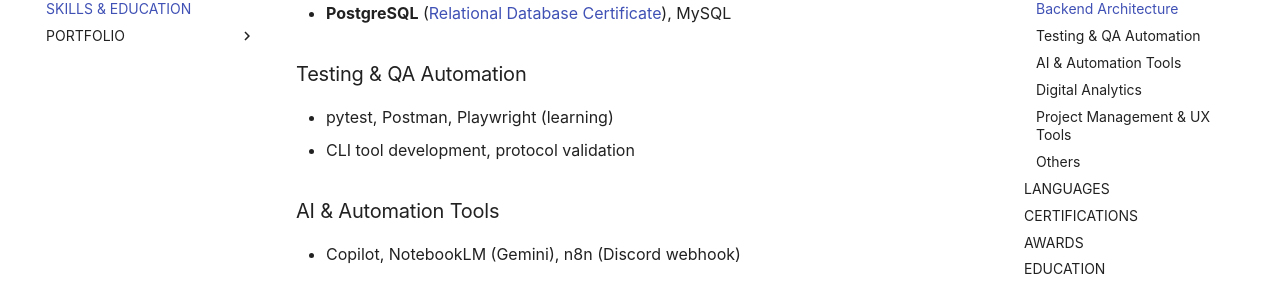
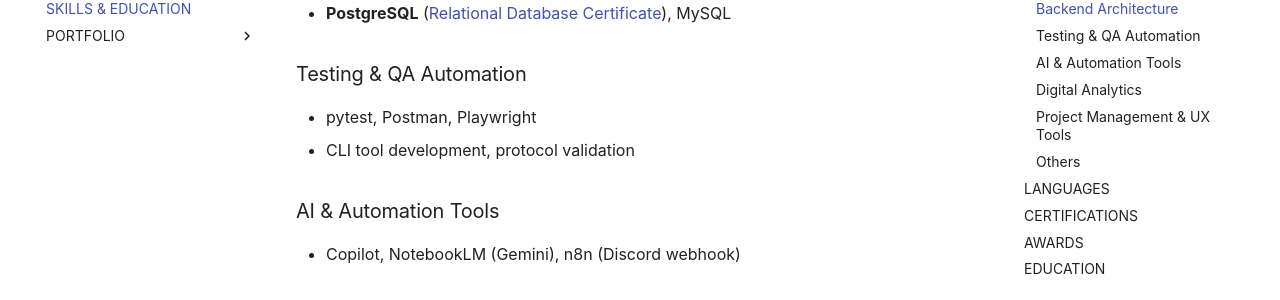
Before and after one commit to maudes/cv, an MkDocs documentation site: the page built from docs/education_skills.md, in a window 1280 px wide and 900 px high, scrolled down 327 px. Shown: the part 153-453 px from the top of the window. Built offline with MkDocs 1.6.1 and Material for MkDocs 9.7.7, drawn with Linux system fonts in a browser that asks for light colours; some web fonts are replaced.

Commit message:
updates.

```diff
--- a/docs/education_skills.md
+++ b/docs/education_skills.md
@@ -11,7 +11,7 @@
 - **PostgreSQL** ([Relational Database Certificate](https://www.freecodecamp.org/certification/maudes/relational-database-v8)), MySQL
 
 ### Testing & QA Automation
-- pytest, Postman, Playwright (learning)
+- pytest, Postman, Playwright
 - CLI tool development, protocol validation
 
 ### AI & Automation Tools
```
Also changed, not shown: docs/projects/carepilot.md (+1 -0 lines).
